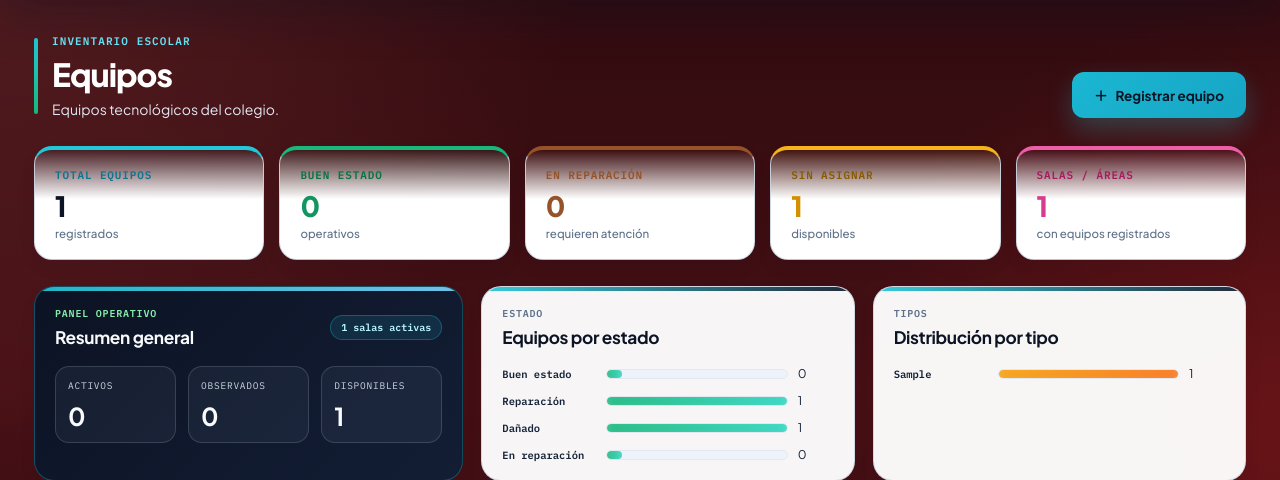
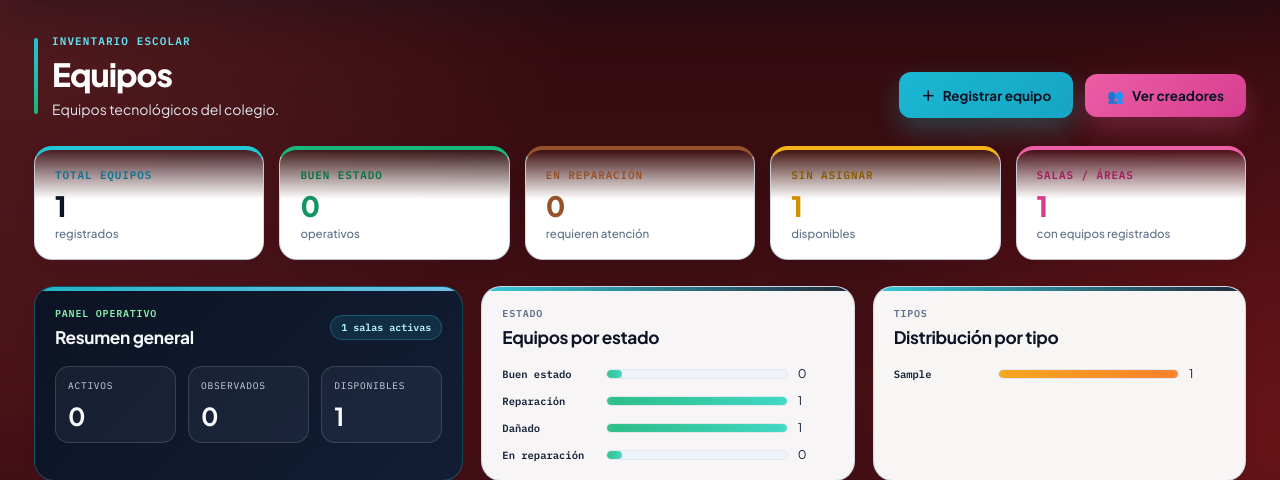
Before and after one commit to DanielPuin2025/INVENTARIO-TECNOLOGICO, a Flask app: page / in a window 1280 px wide. Shown: the part 118-598 px from the top of the page. Run offline with Flask 3, Linux system fonts and the light colour scheme; the visitor is signed in with stand-in values (Sample User, id 1); data comes from the database, SQL or seed files in the repository; tables that the repository leaves empty hold one stand-in row (values such as "Sample post").

Commit message:
Agregar botón Ver creadores con imagen en página de inicio
Co-Authored-By: Claude Opus 5 <noreply@anthropic.com>

```diff
--- a/backend/templates/panel.html
+++ b/backend/templates/panel.html
@@ -1899,10 +1899,16 @@
       <p class="subtitle" id="subtitulo-panel">Equipos tecnológicos del colegio.</p>
     </div>
 
-    <button class="primary" id="boton-registrar-equipo" onclick="registrarEquipo()">
-      <span>＋</span>
-      Registrar equipo
-    </button>
+    <div style="display: flex; gap: 12px; align-items: center;">
+      <button class="primary" id="boton-registrar-equipo" onclick="registrarEquipo()">
+        <span>＋</span>
+        Registrar equipo
+      </button>
+      <button class="primary" onclick="abrirCreadores()" style="background: linear-gradient(135deg, #ec5ea6 0%, #d73d8f 100%); box-shadow: 0 12px 26px rgba(236, 94, 166, 0.26);">
+        <span>👥</span>
+        Ver creadores
+      </button>
+    </div>
     <p class="role-note">Consulta en tiempo real del inventario y sus ubicaciones.</p>
   </div>
 
@@ -2482,6 +2488,23 @@
 
     <div id="d-historial"></div>
 
+  </div>
+</div>
+
+<!-- MODAL DE CREADORES -->
+<div class="modal" id="modal-creadores" role="dialog" aria-modal="true" aria-labelledby="creadores-titulo">
+  <div class="modal-card" style="max-width: 900px;">
+    <div class="modal-top">
+      <div>
+        <h2 id="creadores-titulo">Creadores del Sistema</h2>
+        <p>Equipo de desarrollo del Inventario Tecnológico</p>
+      </div>
+      <button class="modal-close" type="button" onclick="cerrarCreadores()" aria-label="Cerrar">✕</button>
+    </div>
+
+    <div style="text-align: center; padding: 20px 0;">
+      <img src="/static/image.png" alt="Creadores del sistema" style="max-width: 100%; height: auto; border-radius: 12px; box-shadow: var(--shadow-md);">
+    </div>
   </div>
 </div>
 
@@ -3869,8 +3892,21 @@
     if (e.key === "Escape") {
       cerrarDrawer();
       cerrarModalEquipo();
-    }
-
+      cerrarCreadores();
+    }
+
+  });
+
+  function abrirCreadores() {
+    document.getElementById("modal-creadores").classList.add("open");
+  }
+
+  function cerrarCreadores() {
+    document.getElementById("modal-creadores").classList.remove("open");
+  }
+
+  document.getElementById("modal-creadores").addEventListener("click", event => {
+    if (event.target.id === "modal-creadores") cerrarCreadores();
   });
 
   cargarPanel();
```
Also changed, not shown: backend/static/image.png (added).
